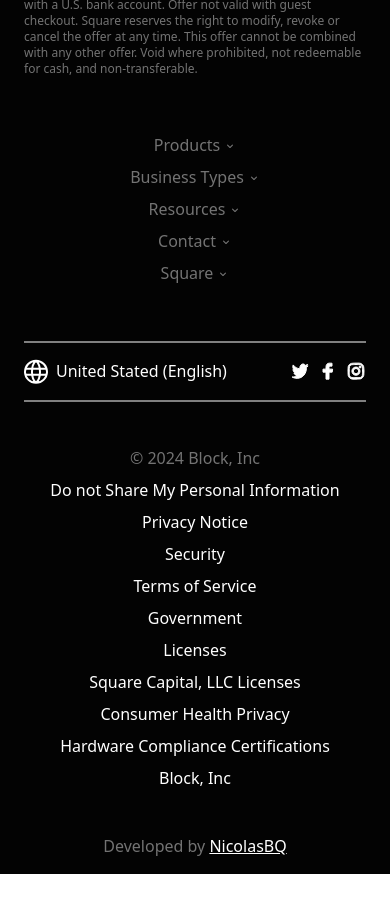
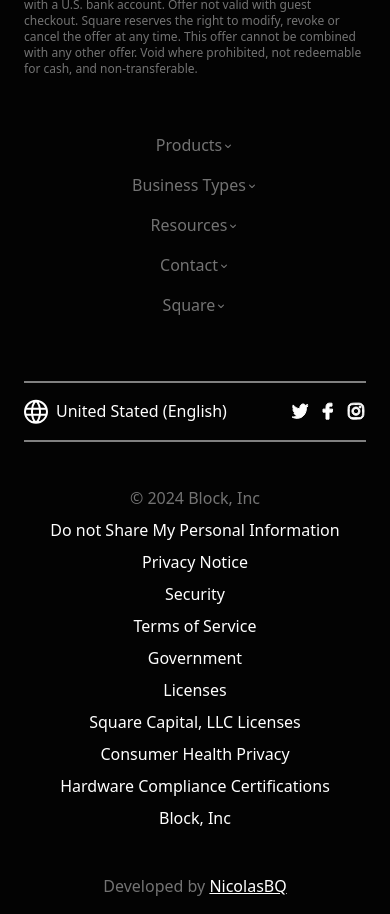
Before and after one commit to NicolasBQ/Square-Assestment, a React (Vite) app: page / in a window 390 px wide. Shown: the part 9280-10194 px from the top of the page. Before the commit the page ends 10154 px from the top, so only its background shows below. Built offline with nearby package versions, Linux system fonts and the light colour scheme.

Commit message:
Footer Mobile Menu

```diff
--- a/src/components/Footer/FooterMenuMobile.tsx
+++ b/src/components/Footer/FooterMenuMobile.tsx
@@ -1,15 +1,64 @@
+import { useState } from "react";
+import { motion } from "motion/react";
 import { ChevronDownIcon } from "@heroicons/react/16/solid";
 
-const footerOptions = ['Products', 'Business Types', 'Resources', 'Contact', 'Square'];
+const footerOptions = [
+    {
+        type: 'Products',
+        items: ['Commerce', 'Point of Sale', 'Payments', 'Online', 'Kiosk', 'Invoices', 'Customers', 'Marketing', 'Loyalty', 'Customer Directory', 'Banking', 'Staff', 'Payroll', 'Advanced access', 'Buy Now, Pay Later', 'Hardware', 'Business software & solutions']
+    },
+    {
+        type: 'Business Types',
+        items: ['Food & Beverage', 'Quick Service', 'Full Service', 'Fast Casual', 'Bars & Breweries', 'Retail', 'Beauty Salon', 'Barbershop', 'Hair Salon', 'Nail Salon', 'Day Spa', 'Tatoo & Piercing', 'Med spa', 'Fitness', 'Professional Services', 'Home & Repair', 'Large Businesses', 'Franchises']
+    },
+    {
+        type: 'Resources',
+        items: ['Pricing', 'Why Square?', 'Testimonials', 'The Bottom Line', 'Sales', 'Support', 'Seller Community', 'Developer Platform', 'Merchant Services', 'Rent Hardware']
+    },
+    {
+        type: 'Contact',
+        items: ['Customer support: 1 (855) 700-6000', 'Sales: 1 (800) 470-1673']
+    },
+    {
+        type: 'Square',
+        items: ['About', 'Press & Media', 'Careers', 'Referrals', 'Partners']
+    }
+];
 
 const FooterMenuMobile = () => {
+    const [openIndexes, setOpenIndexes] = useState<number[]>([]);
+
+    const toggleItem = (index: number) => {
+      setOpenIndexes((prev) =>
+        prev.includes(index) ? prev.filter((i) => i !== index) : [...prev, index]
+      );
+    };
+
     return (
         <nav className="mt-14 h-full flex flex-col justify-center lg:hidden">
             <ul className="flex flex-col gap-2 items-center justify-center">
-                {footerOptions.map((type, index) => (
-                    <li key={index} className="group text-dark-grey flex items-center gap-1 text-base font-medium cursor-pointer hover:text-dark-grey">
-                        {type}
-                        <ChevronDownIcon className='rotate-0 h-3 w-3 mt-[0.15rem] font-bold transition 3s ease-in-out group-hover:rotate-180'/>
+                {footerOptions.map((option, index) => (
+                    <li key={index} className="group text-dark-grey  gap-1 text-base font-medium cursor-pointer hover:text-dark-grey" onClick={() => toggleItem(index)}>
+                        <div className="flex items-center justify-center">
+                            {option.type}
+                            <ChevronDownIcon className={`${openIndexes.includes(index) ? 'rotate-180' : 'rotate-0'} h-3 w-3 mt-[0.15rem] font-bold transition 3s ease-in-out`} />
+                        </div>
+
+                        <motion.ul
+                            initial={{ height: 0, opacity: 0 }}
+                            animate={{
+                                height: openIndexes.includes(index) ? "auto" : 0,
+                                opacity: openIndexes.includes(index) ? 1 : 0
+                            }}
+                            transition={{ duration: 0.3, ease: "easeInOut" }}
+                            className="overflow-hidden flex flex-col gap-2 items-center mt-2"
+                        >
+                            {option.items.map((item, index) => (
+                                <li className="text-white text-base font-medium cursor-pointer" key={index}>
+                                    {item}
+                                </li>
+                            ))}
+                        </motion.ul>
                     </li>
                 ))}
             </ul>
```
